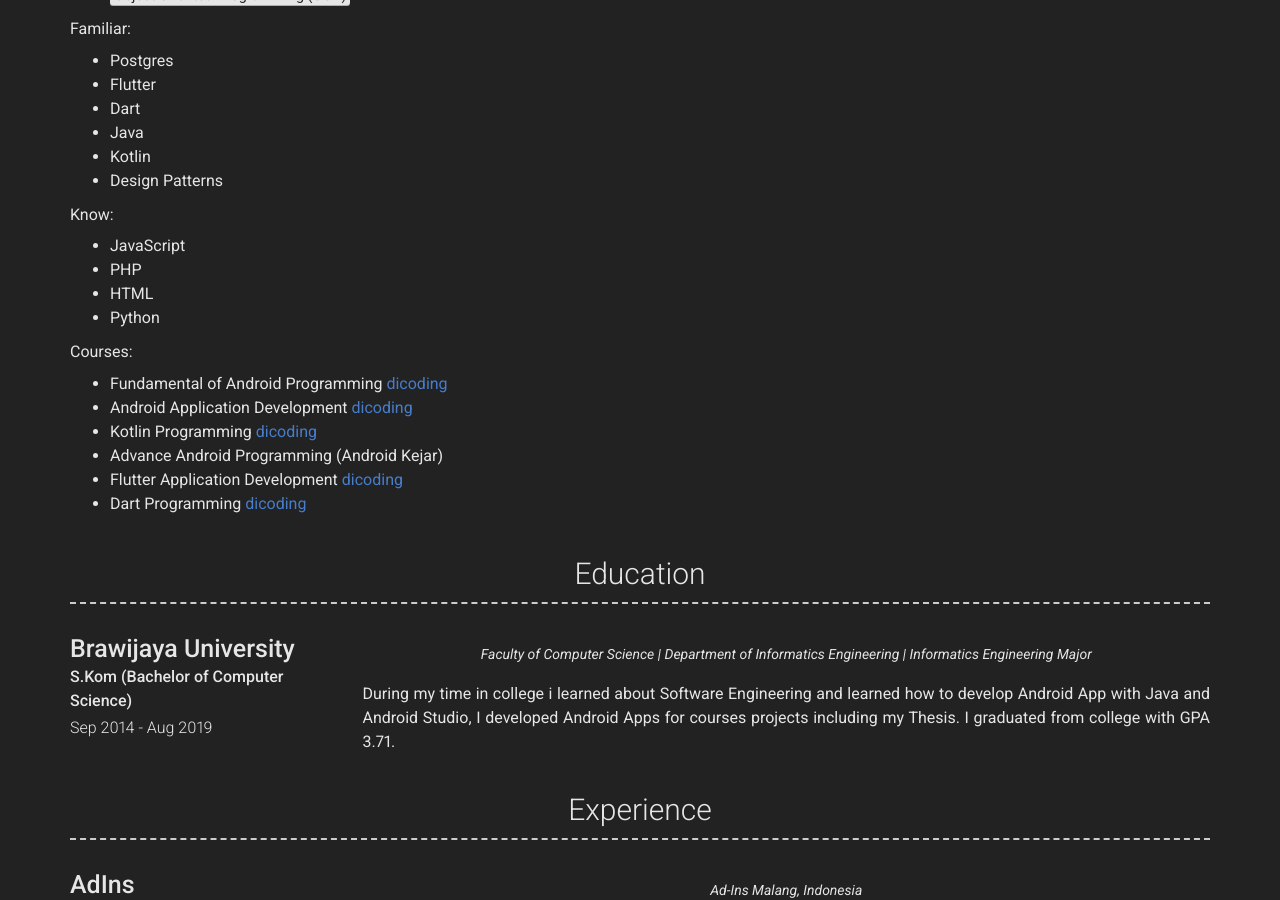
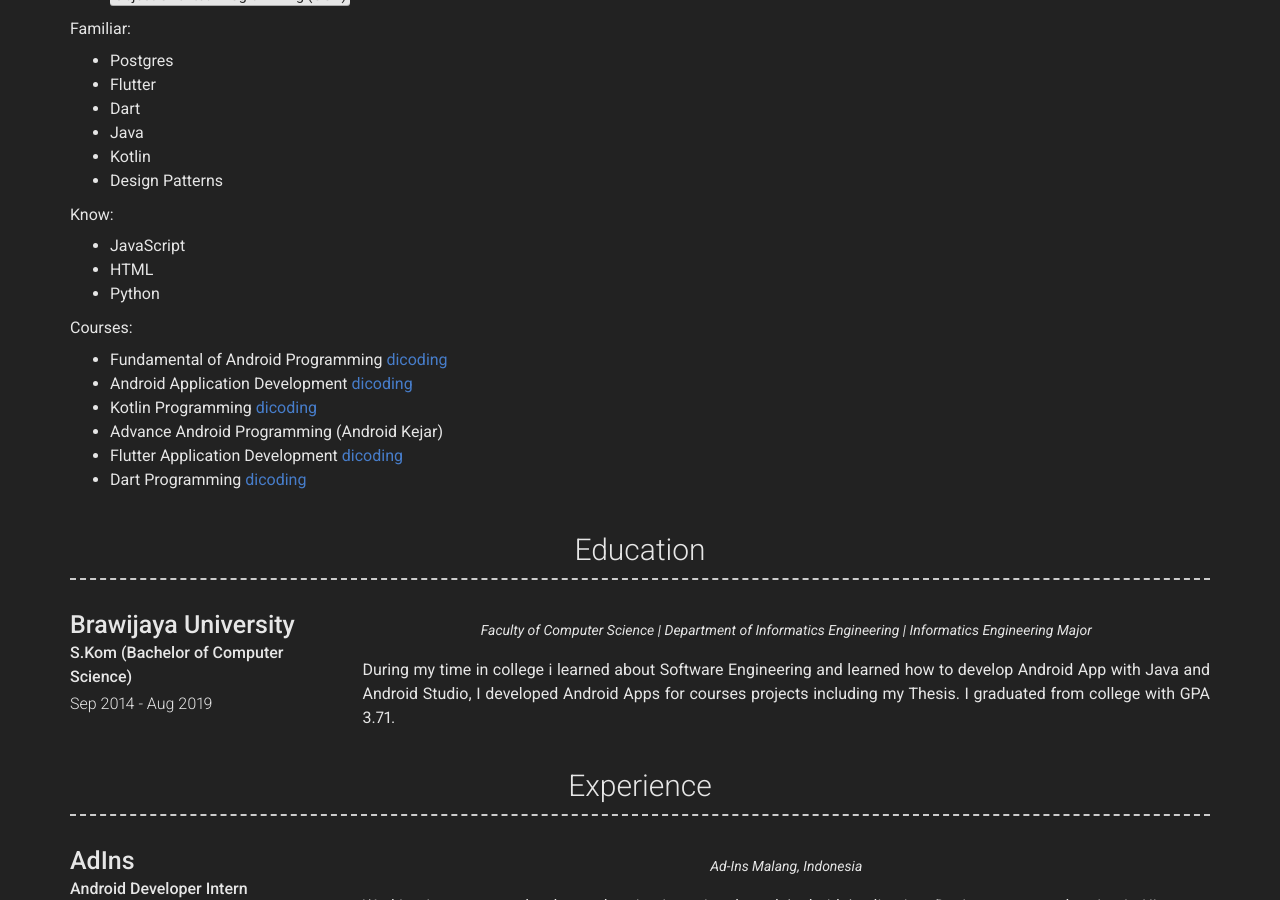
Before and after one commit to fauzanpahlawan/fauzanpahlawan.github.io, a Jekyll site: the page built from index.md, in a window 1280 px wide and 900 px high, scrolled down 486 px. Built offline with Jekyll 4.4.1, drawn with Linux system fonts in a browser that asks for light colours; nearby versions of some CDN libraries.

Commit message:
Update _config.yml

```diff
--- a/_config.yml
+++ b/_config.yml
@@ -66,7 +66,6 @@ about_content: | # this will include new lines to allow paragraphs
 
   Know:
     - JavaScript
-    - PHP
     - HTML
     - Python
 
```
